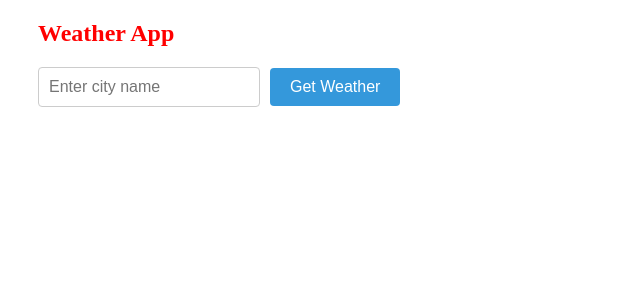
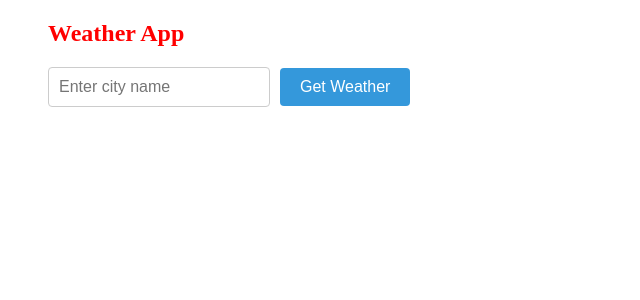
Before and after one commit to aryanankit/Weather-app-redux, a React (Create React App) app: page / in a window 1280 px wide. Shown: the top 300 px of the page, without its empty margins (0-640 px from the left). Built offline with nearby package versions, Linux system fonts and the light colour scheme.

Commit message:
change in css

```diff
--- a/src/weather/WeatherComponent.tsx
+++ b/src/weather/WeatherComponent.tsx
@@ -23,7 +23,7 @@ function WeatherComponent() {
   };
 
   return (
-    <div style={{marginLeft: '30px'}}>
+    <div style={{marginLeft: '40px'}}>
       <h2>Weather App</h2>
       <input
         type="text"
```
